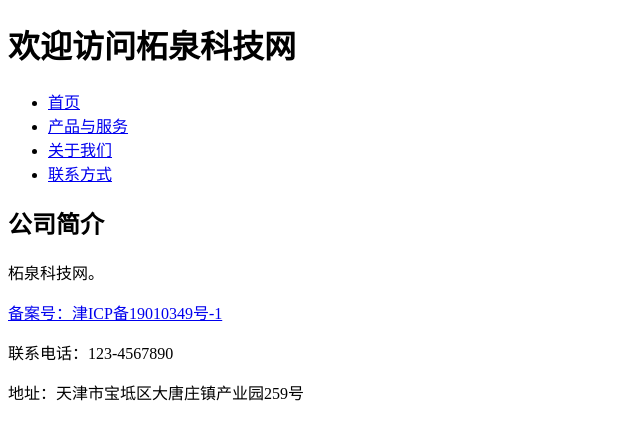
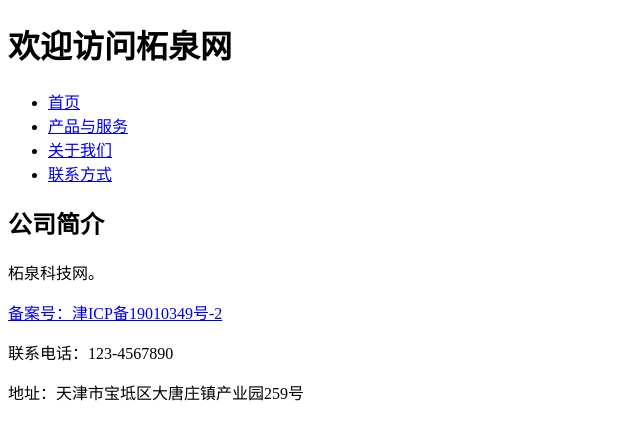
Before and after one commit to 1456782/1456782.github.io, a plain HTML site: page index.html in a window 1280 px wide. Shown: the whole page, without its empty margins (0-640 px from the left). Drawn offline with Linux system fonts and the light colour scheme.

Commit message:
Update index.html

```diff
--- a/index.html
+++ b/index.html
@@ -3,11 +3,11 @@
 <head>
   <meta charset="UTF-8">
   <meta name="viewport" content="width=device-width, initial-scale=1.0">
-  <title>柘泉科技网</title>
+  <title>柘泉网</title>
 </head>
 <body>
   <header>
-    <h1>欢迎访问柘泉科技网</h1>
+    <h1>欢迎访问柘泉网</h1>
   </header>
 
   <nav>
@@ -25,7 +25,7 @@
   </main>
 
   <footer>
-    <a href="https://beian.miit.gov.cn/">备案号：津ICP备19010349号-1</a>
+    <a href="https://beian.miit.gov.cn/">备案号：津ICP备19010349号-2</a>
     <p>联系电话：123-4567890</p>
     <p>地址：天津市宝坻区大唐庄镇产业园259号</p>
   </footer>
```
